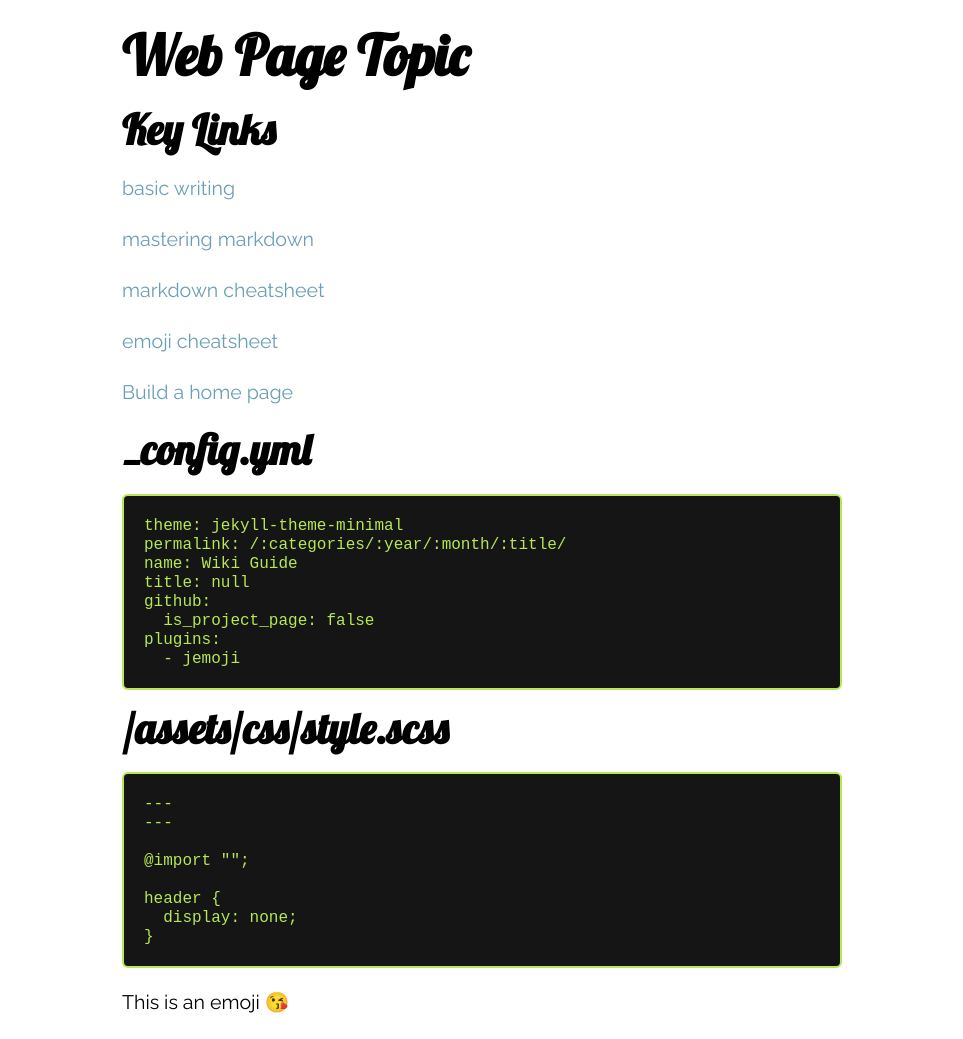
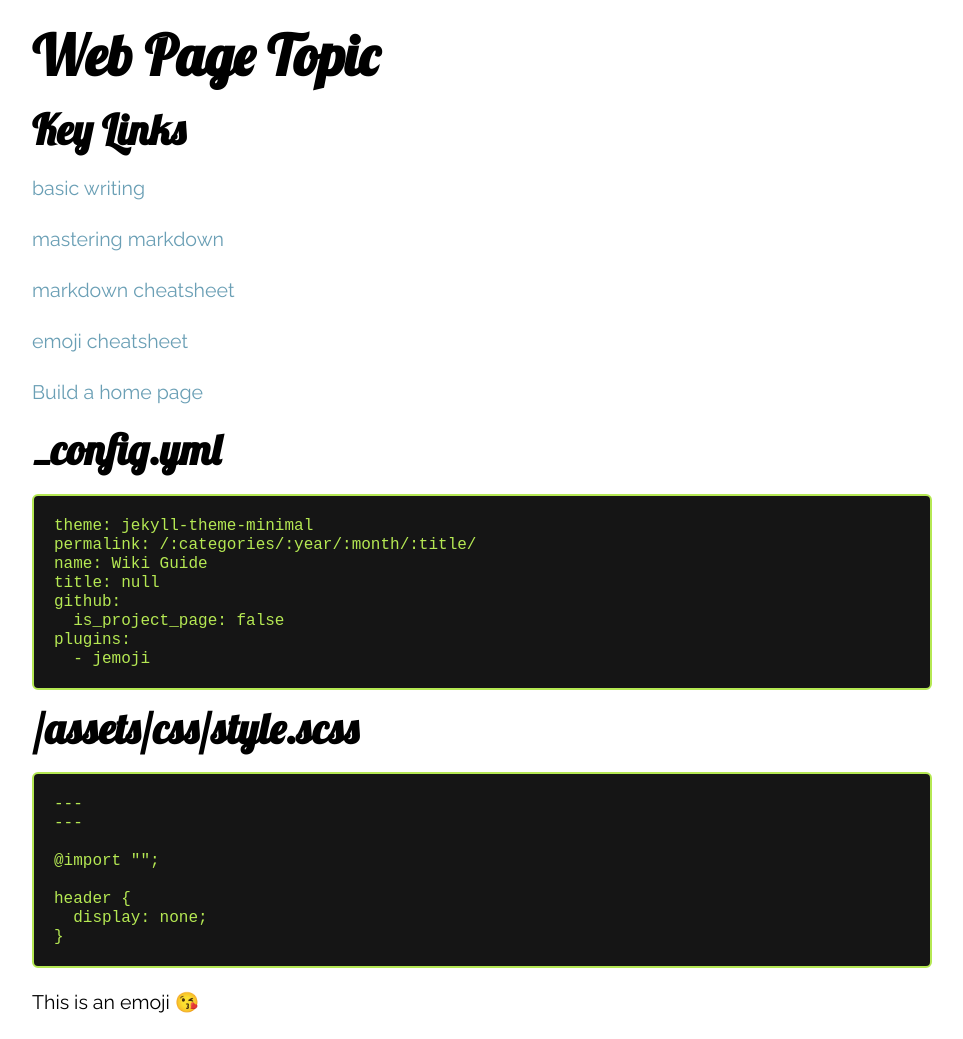
Before and after one commit to profphillips/wikibasics, a Jekyll site: the page built from index.md, in a window 1280 px wide. Shown: the whole page, without its empty margins (158-1121 px from the left). Built offline with Jekyll 4.4.1, drawn with Linux system fonts in a browser that asks for light colours; emoji names are drawn with the system emoji font; our own code applies the rules of GitHub Pages for plain Markdown files.

Commit message:
Update style.scss

```diff
--- a/assets/css/style.scss
+++ b/assets/css/style.scss
@@ -55,8 +55,8 @@ html {
 }
 
 body {
-  width: 80%;
-  max-width: 800px;
+  width: 90%;
+  max-width: 1000px;
   margin: 0 auto;
 }
 
```
